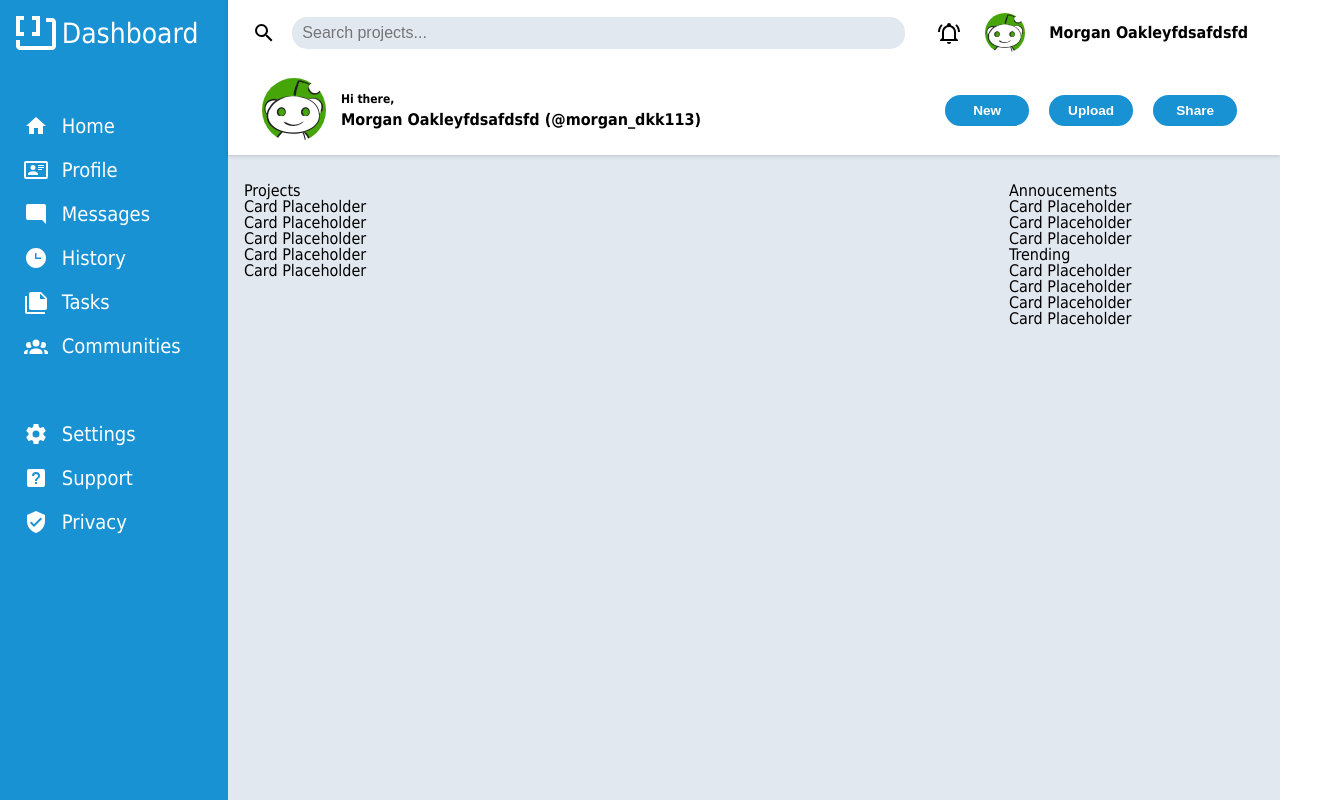
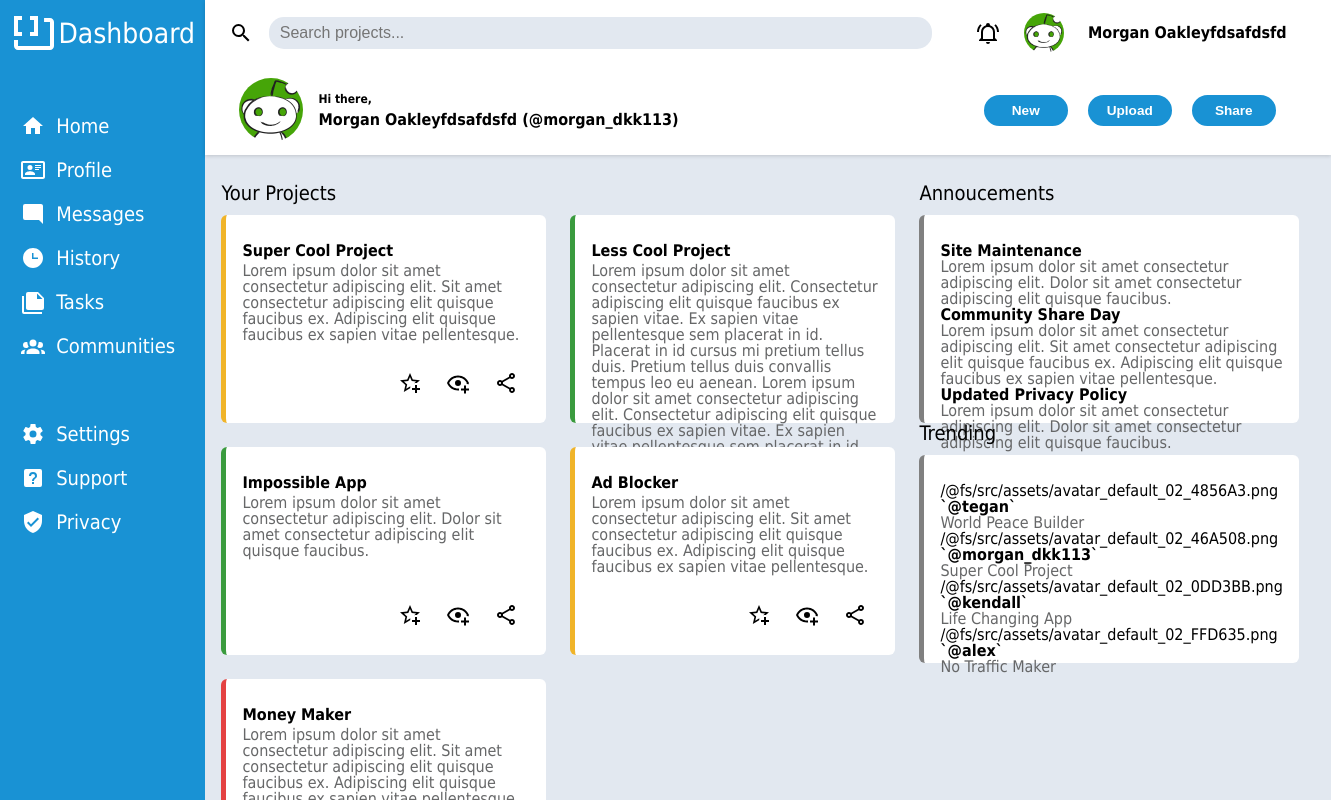
Before and after one commit to AlexDeL8/odin-admin-dashboard-react, a React (Vite) app: page / in a window 1280 px wide. Shown: the top 800 px of the page, 1331 px wide, since content can reach past the window. Built offline with nearby package versions, Linux system fonts and the light colour scheme.

Commit message:
initial (desktop) project cards

```diff
--- a/src/App.css
+++ b/src/App.css
@@ -4,7 +4,7 @@
     --secondaryColor: #E2E8F0;
     --cardColor: #FFFFFF;
     --cardTextColor: #000000;
-    --cardSecondaryTextColor: #E2E8F0;
+    --cardSecondaryTextColor: #666768;
     --primaryBtnHoverColor: #55A1CA;
     --secondaryBtnHoverColor: #E0E0E0;
 }
--- a/src/components/ContentCard.tsx
+++ b/src/components/ContentCard.tsx
@@ -1,14 +1,70 @@
+import Icon from '@mdi/react';
+import { mdiStarPlusOutline } from '@mdi/js';
+import { mdiEyePlusOutline } from '@mdi/js';
+import { mdiShareVariantOutline } from '@mdi/js';
+
 import type { Annoucement } from "../announcements"
 import type { Project } from "../projects"
 import type { TrendingUser } from "./ContentSection"
 
 type ContentCardProps = {
-  data: Project | Annoucement | TrendingUser
+  data: Project | Annoucement[] | TrendingUser[];
+  divider?: boolean;
 }
 
 const ContentCard = (props: ContentCardProps) => {
+  function isTrendingUserArray(data: Annoucement | TrendingUser): data is TrendingUser {
+    return "handle" in data
+  }
+
+  function isAnnoucement(data: Annoucement | TrendingUser): data is Annoucement {
+    return "title" in data && "description" in data
+  }
+
+  let card = null
+  if(Array.isArray(props.data)) {
+    card =
+    <>
+      {props.data.map((data) => {
+        if(isTrendingUserArray(data)) {
+          return (
+            <>
+              <div className='trendingUserPhoto'>{data.profilePic}</div>
+              <div className='trendingUserInfo'>
+                <div className='cardTitle'>`@{data.handle}`</div>
+                <div className='cardDescription'>{data.title}</div>
+              </div>
+            </>
+          )
+        } else if(isAnnoucement(data)) {
+          return (
+            <>
+              <div className='cardTitle'>{data.title}</div>
+              <div className='cardDescription'>{data.description}</div>
+            </>
+          )
+        }
+      })}
+      {props.divider ? <hr /> : null}
+    </>
+  } else {
+    card =
+    <>
+      <div className='cardTextContainer'>
+        <div className='cardTitle'>{props.data.name}</div>
+        <div className='cardDescription'>{props.data.description}</div>
+      </div>
+      <div className='cardIconContainer'>
+        <Icon path={mdiStarPlusOutline} size={1} />
+        <Icon path={mdiEyePlusOutline} size={1} />
+        <Icon path={mdiShareVariantOutline} size={1} />
+      </div>
+    </>
+  }
   return (
-      <p>Card Placeholder</p>
+    <>
+      {card}
+    </>
   )
 }
 
--- a/src/components/ContentSection.tsx
+++ b/src/components/ContentSection.tsx
@@ -4,24 +4,59 @@ import type { User } from "../users";
 import ContentCard from "./ContentCard";
 
 export type TrendingUser = Pick<Partial<User>, 'profilePic' | 'handle' | 'title'>
+export type SingleCardData = {
+  type: "single";
+  data: Project[];
+}
+export type ArrayCardData = {
+  type: "array";
+  data: TrendingUser[];
+}
+export type ArrayCardDivData = {
+  type: "arrayDiv";
+  data: Annoucement[]
+}
+
 type ContentSectionProps = {
   title?: string;
-  cardData?: Project[] | Annoucement[] | TrendingUser[];
+  cardData?: SingleCardData | ArrayCardData | ArrayCardDivData;
 }
 
 const ContentSection = (props: ContentSectionProps) => {
   const title = props.title ? <div className='sectionTitle'>{props.title}</div> : null
+  let sectionContent = null
+  switch (props.cardData?.type) {
+    case "single":
+      sectionContent =
+        props.cardData?.data.map((data) => {
+          return (
+            <div className={`contentCard ${data.priority}Priority`}>
+              <ContentCard data={data} />
+            </div>
+          )
+        })
+        break;
+    case "array":
+      sectionContent =
+        <div className='contentCard'>
+          <ContentCard data={props.cardData.data} />
+        </div>
+        break;
+    case "arrayDiv":
+      sectionContent =
+        <div className='contentCard'>
+          <ContentCard data={props.cardData.data} divider={true} />
+        </div>
+      break;
+    default:
+      console.error("Unknown ContentSection.tsx type")
+      break;
+  }
   return (
     <>
       {title}
-      <div className='contentCardContainer'>
-        {props.cardData?.map((data) => {
-          return (
-            <div className='contentCard'>
-              <ContentCard data={data} />
-            </div>
-          )
-        })}
+      <div className='sectionCardContainer'>
+        {sectionContent}
       </div>
     </>
   )
--- a/src/components/Dashboard.css
+++ b/src/components/Dashboard.css
@@ -11,9 +11,11 @@
     --lwPriorityColor: #3a9b3e;
     --mdPriorityColor: #f0b429;
     --hiPriorityColor: #e44242;
+    --dashboardGapSize: 1.5rem;
     display: grid;
-    grid-template-columns: 3fr 1fr;
-    padding: 1.75rem 1rem;
+    grid-template-columns: 3.5fr 1fr;
+    padding: 1.75rem 2rem 1.75rem 1rem;
+    column-gap: var(--dashboardGapSize);
 }
 
 @media(max-width: 579px) {
--- a/src/components/DashboardContent.css
+++ b/src/components/DashboardContent.css
@@ -1,34 +1,80 @@
-.contentTitle {
-    font-size: 1.1rem;
+/* Content Containers */
+.contentContainer.mainContentContainer > .sectionCardContainer {
+    display: grid;
+    grid-template-columns: repeat(2, minmax(325px, 1fr));
+    column-gap: var(--dashboardGapSize);
+    row-gap: var(--dashboardGapSize);
 }
 
-.dashboardCard {
-    height: 3rem;
-    width: 4rem;
+.contentContainer.secondaryContentContainer > .sectionCardContainer {
+    display: grid;
+    grid-template-columns: 1fr;
+    column-gap: var(--dashboardGapSize);
+    row-gap: var(--dashboardGapSize);
+}
+
+/* Content Section */
+.sectionTitle {
+    font-size: 1.25rem;
+    margin-bottom: 0.75rem;
+}
+
+/* Content Card */
+.contentCard {
+    box-sizing: border-box;
+    height: 13rem;
+    background-color: var(--cardColor);
+    border-radius: 6px;
     --_priority: var(--priority, gray);
-    background-color: var(--cardColor);
-    border-radius: 10px;
     border-left: 5px solid var(--_priority);
+    padding: 1.75rem 1rem;
+    display: flex;
+    flex-direction: column;
+    justify-content: space-between;
+}
+
+.cardTextContainer {
+    display: flex;
+    flex-direction: column;
+    row-gap: 0.25rem;
 }
 
 .cardTitle {
     color: var(--cardTextColor);
+    font-weight: bold;
 }
 
 .cardDescription {
     color: var(--cardSecondaryTextColor);
+    font-weight: lighter;
 }
 
-.dashboardCard > .hiPriority {
+.cardIconContainer {
+    color: var(--cardTextColor);
+}
+
+.contentCard.lowPriority {
+    --priority: var(--lwPriorityColor);
+}
+
+.contentCard.mediumPriority {
     --priority: var(--mdPriorityColor);
 }
 
-.dashboardCard > .mdPriority {
-    --priority: var(--mdPriorityColor);
+.contentCard.highPriority {
+    --priority: var(--hiPriorityColor);
 }
 
-.dashboardCard > .lwPriority {
-    --priority: var(--mdPriorityColor);
+.cardIconContainer {
+    display: flex;
+    flex-direction: row;
+    justify-content: flex-end;
+    column-gap: 1.5rem;
+    margin-right: 0.75rem;
+}
+
+.cardIconContainer > *:hover {
+    cursor: pointer;
 }
 
 @media(max-width: 579px) {
--- a/src/components/DashboardContent.tsx
+++ b/src/components/DashboardContent.tsx
@@ -26,13 +26,13 @@ const DashboardContent = () => {
 
   return (
     <>
-        <div className='contentContainer'>
-            <ContentSection title="Projects" cardData={projects} />
+        <div className='contentContainer mainContentContainer'>
+            <ContentSection title="Your Projects" cardData={{type: "single", data: projects}} />
         </div>
 
-        <div className='contentContainer'>
-            <ContentSection title="Annoucements" cardData={annoucements} />
-            <ContentSection title="Trending" cardData={users} />
+        <div className='contentContainer secondaryContentContainer'>
+            <ContentSection title="Annoucements" cardData={{type: "arrayDiv", data: annoucements}} />
+            <ContentSection title="Trending" cardData={{type: "array", data: users}} />
         </div>
     </>
   )
--- a/src/projects.ts
+++ b/src/projects.ts
@@ -12,7 +12,7 @@ const projectList: Project[] = [
     },
     {
         name: "Less Cool Project",
-        description: "Lorem ipsum dolor sit amet consectetur adipiscing elit. Consectetur adipiscing elit quisque faucibus ex sapien vitae. Ex sapien vitae pellentesque sem placerat in id. Placerat in id cursus mi pretium tellus duis. Pretium tellus duis convallis tempus leo eu aenean.",
+        description: "Lorem ipsum dolor sit amet consectetur adipiscing elit. Consectetur adipiscing elit quisque faucibus ex sapien vitae. Ex sapien vitae pellentesque sem placerat in id. Placerat in id cursus mi pretium tellus duis. Pretium tellus duis convallis tempus leo eu aenean. Lorem ipsum dolor sit amet consectetur adipiscing elit. Consectetur adipiscing elit quisque faucibus ex sapien vitae. Ex sapien vitae pellentesque sem placerat in id. Placerat in id cursus mi pretium tellus duis. Pretium tellus duis convallis tempus leo eu aenean.Lorem ipsum dolor sit amet consectetur adipiscing elit. Consectetur adipiscing elit quisque faucibus ex sapien vitae. Ex sapien vitae pellentesque sem placerat in id. Placerat in id cursus mi pretium tellus duis. Pretium tellus duis convallis tempus leo eu aenean.",
         priority: "low"
     },
     {
```
